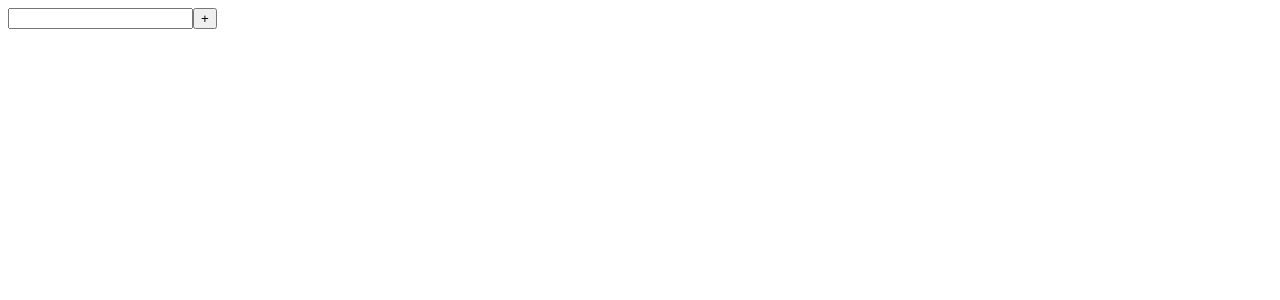
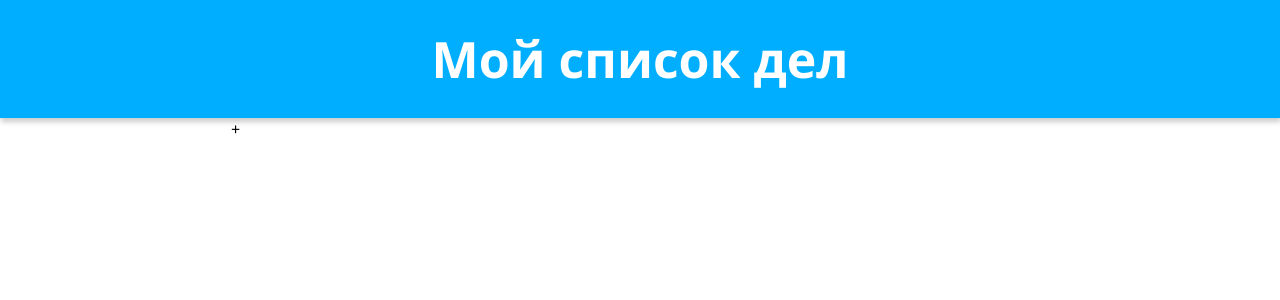
Before and after one commit to not-iron-yury/React_2, a React (Vite) app: page / in a window 1280 px wide. Shown: the top 300 px of the page. Built offline with nearby package versions, Linux system fonts and the light colour scheme.

Commit message:
Сброс и подключение стилей + добавлен header
Changes to be committed:
	new file:   src/App.css
	modified:   src/App.jsx
	new file:   src/components/Header/Header.jsx
	new file:   src/components/Header/Header.module.css

```diff
--- /dev/null
+++ b/src/App.css
@@ -0,0 +1,101 @@
+/*-------------reset---------------*/
+* {
+  padding: 0px;
+  margin: 0px;
+  border: none;
+}
+
+*,
+*::before,
+*::after {
+  box-sizing: border-box;
+}
+
+a,
+a:link,
+a:visited {
+  color: inherit;
+  text-decoration: none;
+}
+a:hover {
+  text-decoration: none;
+}
+
+img {
+  vertical-align: top;
+}
+
+img,
+svg {
+  max-width: 100%;
+  height: auto;
+}
+
+ul {
+  margin: 0;
+  padding: 0;
+  list-style: none;
+}
+
+address {
+  font-style: normal;
+}
+
+button {
+  padding: 0;
+  border: none;
+  background-color: transparent;
+  cursor: pointer;
+}
+
+/*---------------------------*/
+
+/* Form */
+
+input,
+textarea,
+button,
+select {
+  font-family: inherit;
+  font-size: inherit;
+  color: inherit;
+  background-color: transparent;
+}
+
+input::-ms-clear {
+  display: none;
+}
+
+button,
+input[type="submit"] {
+  display: inline-block;
+  box-shadow: none;
+  background-color: transparent;
+  background: none;
+  cursor: pointer;
+}
+
+input:focus,
+input:active,
+button:focus,
+button:active {
+  outline: none;
+}
+
+button::-moz-focus-inner {
+  padding: 0;
+  border: 0;
+}
+
+label {
+  cursor: pointer;
+}
+
+legend {
+  display: block;
+}
+/*------------/reset---------------*/
+
+body {
+  font-family: "Segoe UI", Tahoma, Geneva, Verdana, sans-serif;
+}
--- a/src/App.jsx
+++ b/src/App.jsx
@@ -1,8 +1,11 @@
+import "./App.css";
+import Header from "./components/Header/Header";
 import Todo from "./components/Todo";
 
 function App() {
   return (
     <div className='App'>
+      <Header />
       <Todo />
     </div>
   );
--- /dev/null
+++ b/src/components/Header/Header.jsx
@@ -0,0 +1,5 @@
+import styles from "./Header.module.css";
+
+export default function Header() {
+  return <h1 className={styles.header}>Мой список дел</h1>;
+}
--- /dev/null
+++ b/src/components/Header/Header.module.css
@@ -0,0 +1,9 @@
+.header {
+  font-size: 50px;
+  font-weight: 700;
+  color: rgb(255, 255, 255);
+  text-align: center;
+  background-color: rgb(0, 174, 255);
+  padding: 25px 0;
+  box-shadow: 1px 4px 5px rgba(0, 0, 0, 0.2);
+}
```
